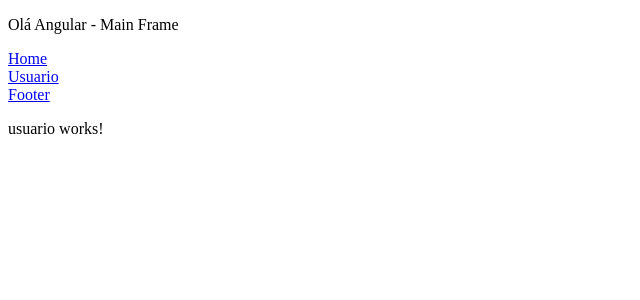
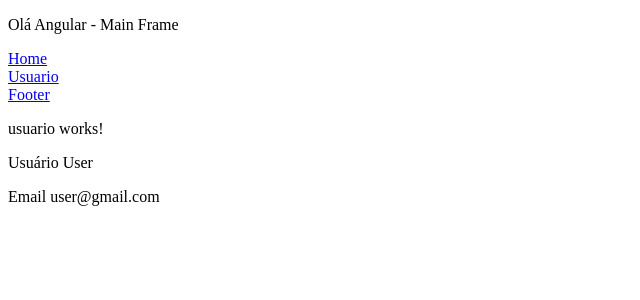
Before and after one commit to bsfbruno/angular8, an Angular app: page /#/usuario in a window 1280 px wide. Shown: the top 300 px of the page, without its empty margins (0-640 px from the left). Built offline with nearby package versions, Linux system fonts and the light colour scheme.

Commit message:
Criando Services

```diff
--- /dev/null
+++ b/src/app/usuario.service.ts
@@ -0,0 +1,18 @@
+import { Usuario } from './usuario/usuario.domain';
+import { Injectable } from '@angular/core';
+
+@Injectable({
+  providedIn: 'root'
+})
+export class UsuarioService {
+
+  constructor() { }
+
+  public getUsuario(): Usuario{
+    let usuario = new Usuario();
+    usuario.nome = "User";
+    usuario.email = "user@gmail.com";
+
+    return usuario;
+  }
+}
--- a/src/app/usuario/usuario.component.html
+++ b/src/app/usuario/usuario.component.html
@@ -1 +1,3 @@
 <p>usuario works!</p>
+<p>Usuário {{ usuario.nome }}</p>
+<p>Email {{ usuario.email }}</p>
--- a/src/app/usuario/usuario.component.ts
+++ b/src/app/usuario/usuario.component.ts
@@ -1,3 +1,5 @@
+import { Usuario } from './usuario.domain';
+import { UsuarioService } from './../usuario.service';
 import { Component, OnInit } from '@angular/core';
 
 @Component({
@@ -7,9 +9,12 @@ import { Component, OnInit } from '@angular/core';
 })
 export class UsuarioComponent implements OnInit {
 
-  constructor() { }
+  constructor(private usuarioService: UsuarioService) { }
+
+  public usuario: Usuario;
 
   ngOnInit() {
+    this.usuario = this.usuarioService.getUsuario();
   }
 
 }
--- /dev/null
+++ b/src/app/usuario/usuario.domain.ts
@@ -0,0 +1,9 @@
+export class Usuario {
+    public nome: string;
+    public email: string;
+
+    constructor() {
+        this.nome = "";
+        this.email = "";
+    }
+}
```
Also changed, not shown: 1 other file (tests, documents, lock files or other folders).
